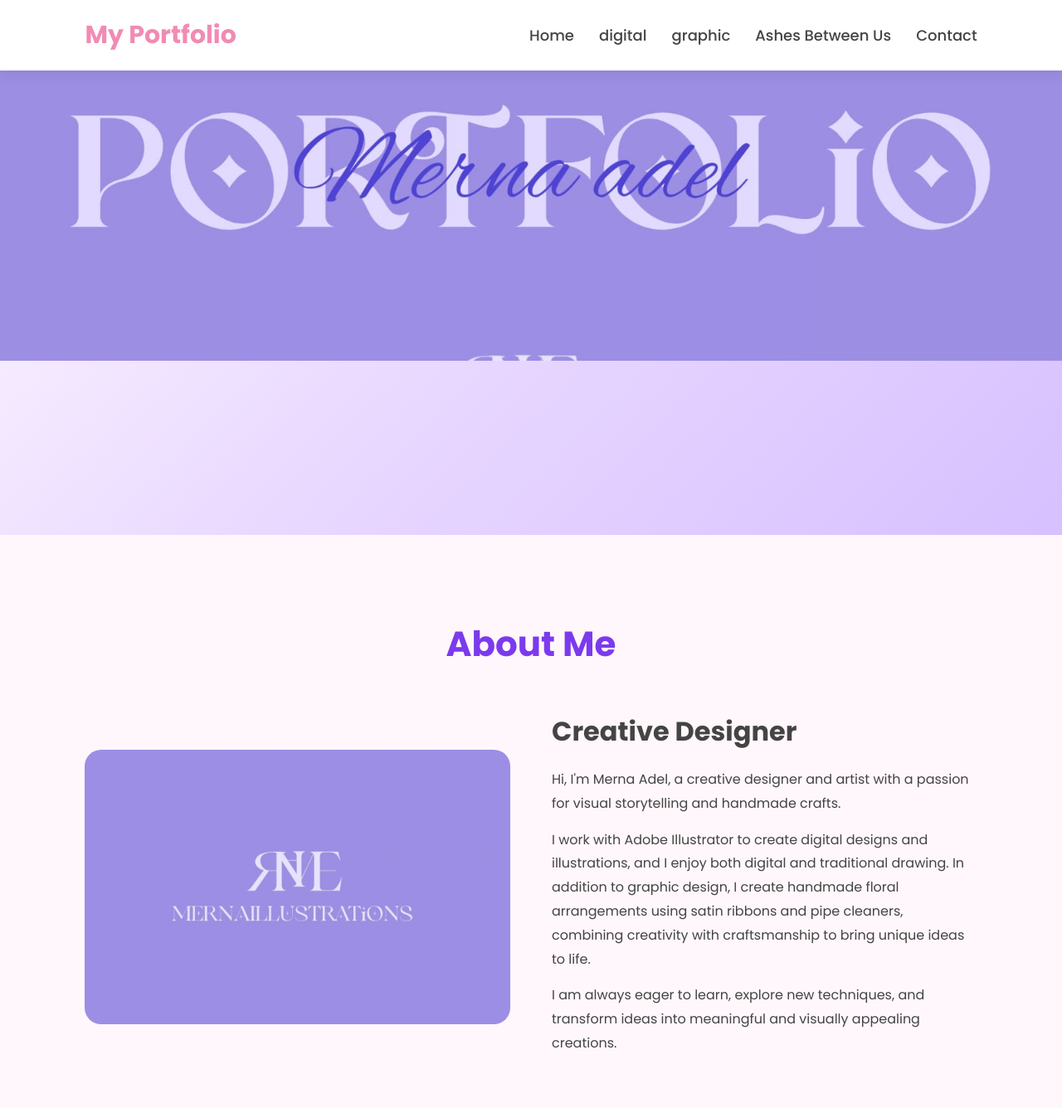
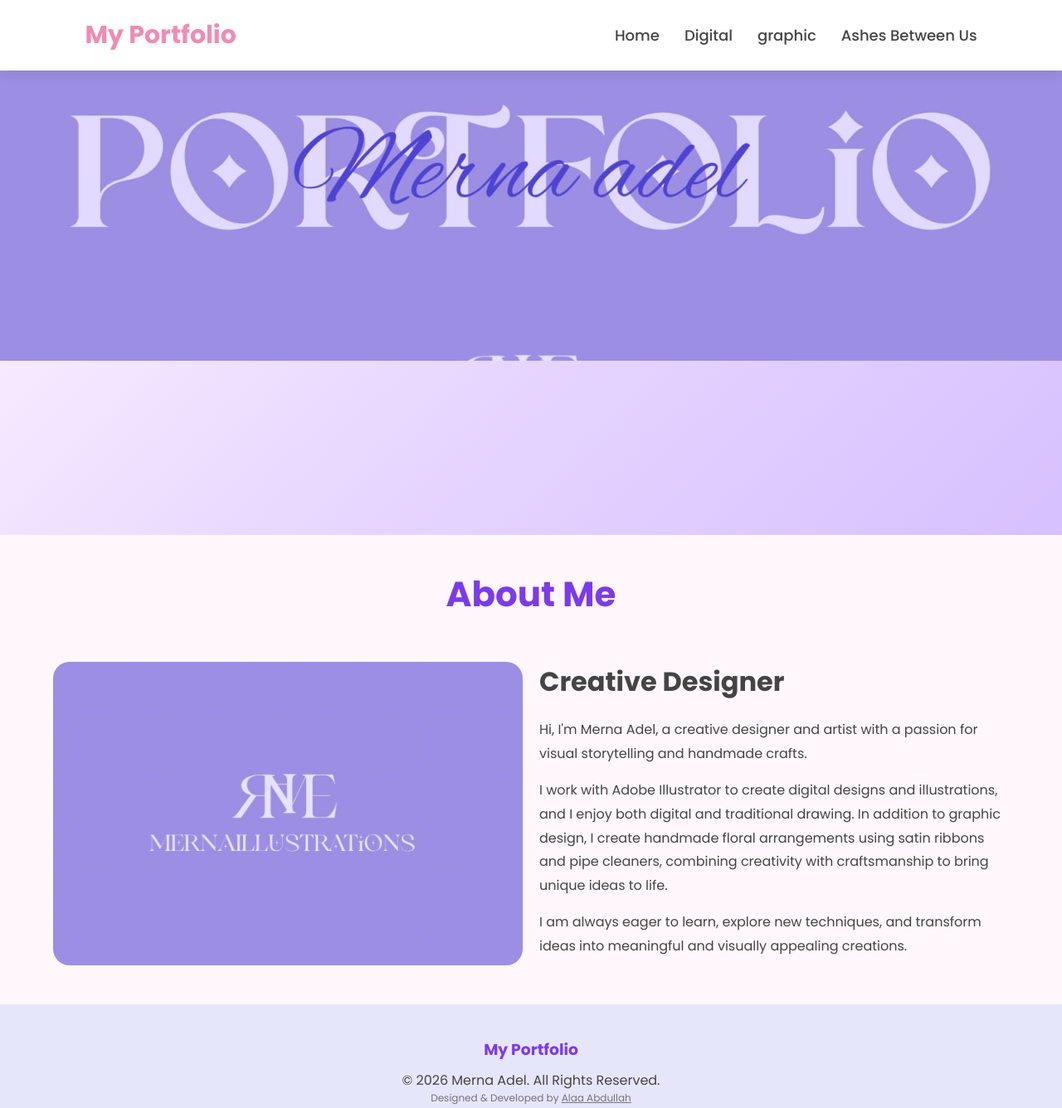
Before and after one commit to alaaabdullah037-jpg/MernaIllustrations, a plain HTML site: page index.html in a window 1280 px wide. Shown: the top 1336 px of the page at 83% size. Drawn offline with Linux system fonts and the light colour scheme.

Commit message:
Add files via upload

```diff
--- a/index.html
+++ b/index.html
@@ -16,10 +16,10 @@
 
         <ul class="nav-links">
             <li><a href="index.html">Home</a></li>
-            <li><a href="digital.html">digital</a></li>
+            <li><a href="digital.html">Digital</a></li>
             <li><a href="graphic.html">graphic</a></li>
             <li><a href="Ashes-Between-Us.html">Ashes Between Us</a></li>
-            <li><a href="contact.html">Contact</a></li>
+
         </ul>
     </nav>
 
@@ -85,7 +85,7 @@ I am always eager to learn, explore new techniques, and transform ideas into mea
 </p>
     </footer>
 
-    <script src="js/digital.js"></script>
+    <script src="digital.js"></script>
 
 </body>
 </html>
--- a/style.css
+++ b/style.css
@@ -107,7 +107,7 @@ body{
 /* About */
 
 .about{
-    padding:100px 8%;
+    padding:40px 5%;
 }
 
 .about h2{
@@ -120,8 +120,10 @@ body{
 .about-container{
     display:flex;
     align-items:center;
-    gap:50px;
+    justify-content: center;
+    gap:20px;
     flex-wrap:wrap;
+    width: 100%;
 }
 
 .about-image{
```
Also changed, not shown: Ashes-Between-Us.html (+3 -3 lines), graphic.html (+2 -2 lines).
